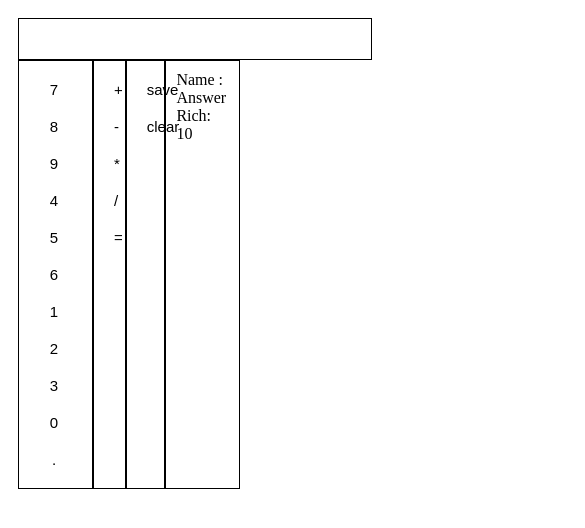
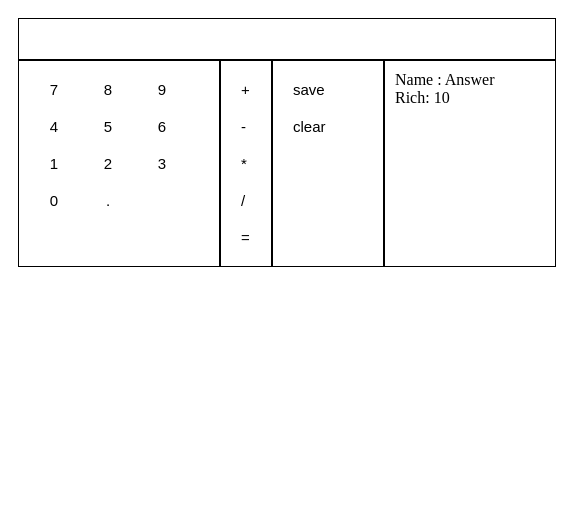
Before and after one commit to richardssinclair/calculator, a plain HTML site: page index.html in a window 390 px wide. Shown: the top 528 px of the page, 585 px wide, since content can reach past the window. Drawn offline with Linux system fonts and the light colour scheme.

Commit message:
changing styling

```diff
--- a/css/style.css
+++ b/css/style.css
@@ -9,36 +9,6 @@ li {
 list-style-type: none;
 display: inline-block;
 }
-/*@media (max-width: 600px) {*/
-
-.calculator {
-  display: flex;
-  flex-wrap: wrap;
-  padding: 10px;
-
-}
-
-.screen {
-  height: 20px;
-  border-width: 1px;
-  border-style: solid;
-  border-color: black;
-  padding: 10px;
-  width: 100%
-
-}
-
-.numbers {
-  width: 15%;
-  border-width: 1px;
-  border-style: solid;
-  border-color: black;
-  padding: 10px;
-
-}
-.numbers input {
-  width: 50px;
-}
 
 input {
   border: none;
@@ -47,12 +17,41 @@ input {
   font-size: 15px;
 }
 
+.calculator {
+  display: flex;
+  flex-wrap: wrap;
+  padding: 10px;
+  width: 600px;
+
+}
+
+.screen {
+
+  height: 20px;
+  border-width: 1px;
+  border-style: solid;
+  border-color: black;
+  padding: 10px;
+  width: 86%
+}
+
+.numbers {
+  border-width: 1px;
+  border-style: solid;
+  border-color: black;
+  padding: 10px;
+  width: 30%;
+}
+.numbers input {
+  width: 50px;
+}
+
 .operatorsBox {
   border-width: 1px;
   border-style: solid;
   border-color: black;
   padding: 10px;
-  width: 3%;
+  width: 5%;
 
 }
 .operatorsBox ul li {
@@ -64,7 +63,7 @@ input {
   border-style: solid;
   border-color: black;
   padding: 10px;
-  width: 5%;
+  width: 15%;
 
 }
 
@@ -73,9 +72,54 @@ input {
   border-style: solid;
   border-color: black;
   padding: 10px;
-  width: 15%;
+  width: 25%;
 
 }
 #savedItems li {
   display: block;
 }
+
+
+/*tablet*/
+@media (max-width: 750px) {
+
+  .calculator {
+    flex-flow: row wrap;
+  }
+  /*.screen {
+    order: <1>;
+  }
+  .numbers {
+    order: 2;
+  }
+  .operatorsBox {
+    order: 3;
+  }
+
+  .otherButtons{
+    order: 4;
+  }
+  .saveBox {
+    order: 5;
+  }*/
+
+
+
+
+
+
+/*phone*/
+@media (max-width: 450px) {
+.calculator {
+  flex-flow: row wrap;
+}
+  .otherButtons{
+  }
+  .saveBox {
+  }
+  .operatorsBox {
+  }
+  .numbers {
+  }
+  .screen {
+  }
```
